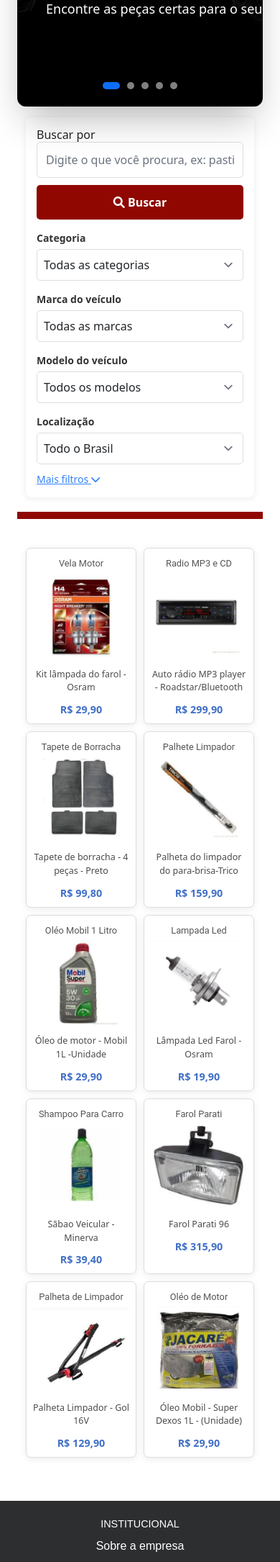
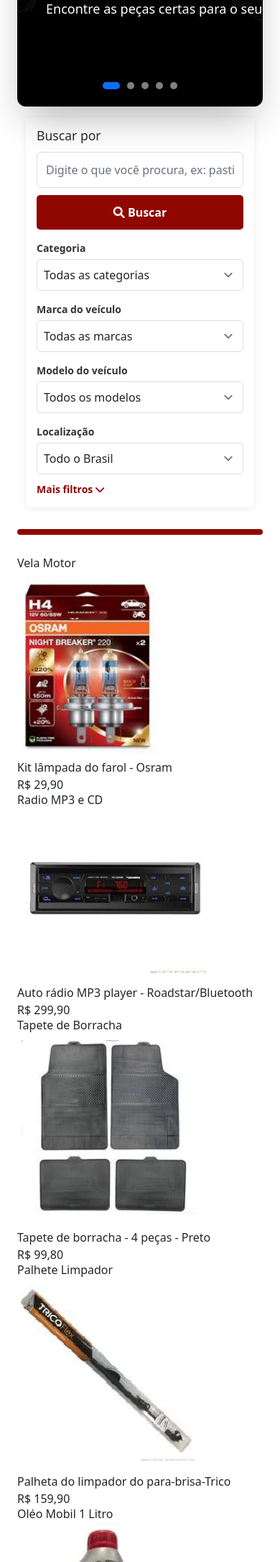
Before and after one commit to YURI717-Hub/TCC-ETEC-Sebrae, a PHP site: page / in a window 390 px wide. Shown: the part 436-2606 px from the top of the page at 72% size. Run offline with PHP 8.4, Linux system fonts and the light colour scheme; some libraries are stand-ins or nearby versions.

Commit message:
Refactor CSS for hero section and layout adjustments

```diff
--- a/assets/css/style.css
+++ b/assets/css/style.css
@@ -438,167 +378,12 @@ nav ul li:hover a {
 
 .linha-marcacao {
     width: 100%;
-    height: 15px;
+    height: 10px;
 
     background-color: var(--primary);
 
-    margin: 20px 0;
-}
-
-
-/* =========================================================
-   SELEÇÃO DE PRODUTOS
-========================================================= */
-
-.selecao-produto {
-    width: 220px;
-
-    padding: 15px;
-
-    display: flex;
-
-    flex-direction: column;
-
-    align-items: flex-start;
-
-    flex-shrink: 0;
-}
-
-.cabecalho-produto {
-    width: 130px;
-
-    margin: 10px auto 20px;
-    padding: 6px;
-
-    display: flex;
-
-    align-items: center;
-    justify-content: center;
-
-    background-color: var(--primary);
-
-    border-radius: var(--radius);
-
-    color: var(--white);
-
-    font-size: 0.9rem;
-
-    text-transform: uppercase;
-
-    text-align: center;
-}
-
-.selecao label {
-    display: block;
-
-    margin: 8px 0 8px 15px;
-
-    line-height: 1.4;
-
-    cursor: pointer;
-}
-
-
-/* =========================================================
-   MOSTRUÁRIO
-========================================================= */
-
-.mostruario {
-    width: 100%;
-    max-width: var(--container);
-
-    margin: 0 auto;
-
-    padding: 30px 20px;
-
-    display: flex;
-
-    align-items: flex-start;
-
-    gap: 30px;
-}
-
-
-/* =========================================================
-   GALERIA
-========================================================= */
-
-.galeria-produtos {
-    flex: 1;
-
-    width: 100%;
-
-    display: grid;
-
-    grid-template-columns: repeat(4, minmax(0, 1fr));
-
-    gap: 20px;
-}
-
-
-/* =========================================================
-   PRODUTO
-========================================================= */
-
-.produto {
-    width: 100%;
-
-    padding: 18px;
-
-    background-color: var(--white);
-
-    border: 1px solid var(--border);
-
-    border-radius: var(--radius);
-
-    box-shadow: var(--shadow);
-
-    text-align: center;
-
-    transition: 0.25s ease;
-}
-
-.produto:hover {
-    transform: translateY(-5px);
-
-    box-shadow: 0 8px 20px rgba(0, 0, 0, 0.12);
-}
-
-.produto img {
-    width: 100%;
-    height: 200px;
-
-    object-fit: contain;
-
-    margin-bottom: 12px;
-
-    border-radius: 6px;
-}
-
-.produto h3 {
-    margin: 8px 0;
-
-    color: #555;
-
-    font-family: "Roboto", sans-serif;
-
-    font-size: 1rem;
-}
-
-.produto p {
-    margin-bottom: 8px;
-
-    color: #4d4b4c;
-
-    font-size: 0.95rem;
-}
-
-.preco {
-    color: #4170c7;
-
-    font-size: 1.1rem;
-
-    font-weight: bold;
+    margin: 30px 0;
+    border-radius: 9999px;
 }
 
 
@@ -610,14 +395,20 @@ nav ul li:hover a {
     width: calc(100% - 40px);
     max-width: 1200px;
 
-    margin: 20px auto;
-    padding: 20px;
+    margin: 30px auto 0;
+    padding: 24px;
 
     background-color: var(--white);
 
     border-radius: var(--radius);
 
     box-shadow: var(--shadow);
+}
+
+.search-container h2 {
+    font-size: 1.1rem;
+    color: var(--dark);
+    margin-bottom: 12px;
 }
 
 .search-bar {
@@ -649,7 +440,7 @@ nav ul li:hover a {
 }
 
 .search-btn {
-    padding: 12px 20px;
+    padding: 12px 24px;
 
     border: none;
 
@@ -713,13 +504,13 @@ nav ul li:hover a {
 .advanced-toggle {
     margin-top: 10px;
 
-    color: #3483fa;
+    color: var(--primary);
 
     font-size: 14px;
-
-    text-decoration: underline;
+    font-weight: 600;
 
     cursor: pointer;
+    width: fit-content;
 }
 
 .advanced-filters {
@@ -863,13 +612,8 @@ nav ul li:hover a {
         width: 100%;
     }
 
-    .galeria-produtos {
-        grid-template-columns: repeat(3, minmax(0, 1fr));
-    }
-
-    .carrossel img {
-        width: 380px;
-        height: 380px;
+    .hero-content h1 {
+        font-size: 2.4rem;
     }
 }
 
@@ -964,62 +708,16 @@ nav ul li:hover a {
        HERO
     */
 
-    .secao-horizontal {
-        gap: 25px;
+    .hero {
+        min-height: 340px;
     }
 
-    .conteudo-esquerdo {
-        max-width: 55%;
+    .hero-content {
+        padding: 0 30px;
     }
 
-    .carrossel img {
-        width: 330px;
-        height: 330px;
-    }
-
-
-    /*
-       PRODUTOS
-    */
-
-    .mostruario {
-        flex-direction: column;
-        align-items: stretch;
-    }
-
-    .selecao-produto {
-        width: 100%;
-
-        align-items: center;
-    }
-
-    .cabecalho-produto {
-        margin-left: 0;
-        margin-right: 0;
-    }
-
-    .selecao {
-        width: 100%;
-
-        display: flex;
-
-        flex-wrap: wrap;
-
-        justify-content: center;
-
-        gap: 5px 15px;
-    }
-
-    .selecao label {
-        margin-left: 0;
-    }
-
-    .galeria-produtos {
-        grid-template-columns: repeat(3, minmax(0, 1fr));
-    }
-
-    .produto img {
-        height: 180px;
+    .hero-content h1 {
+        font-size: 2rem;
     }
 }
 
@@ -1090,103 +788,29 @@ nav ul li:hover a {
     }
 
 
-    /* TÍTULO */
+    /* HERO */
 
-    .titulo01 {
-        margin: 25px auto 15px;
-
-        font-size: 1.5rem;
+    .hero {
+        min-height: 280px;
     }
 
-
-    /* HERO */
-
-    .secao-horizontal {
-        flex-direction: column;
-
-        padding: 20px 15px;
-
-        gap: 20px;
+    .hero-content {
+        padding: 0 20px;
     }
 
-    .conteudo-esquerdo {
-        width: 100%;
-
-        max-width: 100%;
+    .hero-content h1 {
+        font-size: 1.6rem;
     }
 
-    .conteudo-esquerdo h2 {
-        font-size: 1.4rem;
-    }
-
-    .carrossel-container {
-        width: 100%;
-
-        max-width: 100%;
-    }
-
-    .carrossel {
-        padding: 5px;
-
-        gap: 10px;
-    }
-
-    .carrossel img {
-        width: 80vw;
-        height: 80vw;
-
-        max-width: 350px;
-        max-height: 350px;
+    .hero-content p {
+        font-size: 0.95rem;
     }
 
 
     /* LINHA */
 
     .linha-marcacao {
-        height: 10px;
-    }
-
-
-    /* PRODUTOS */
-
-    .mostruario {
-        padding: 20px 12px;
-
-        gap: 20px;
-    }
-
-    .selecao-produto {
-        padding: 10px;
-    }
-
-    .galeria-produtos {
-        width: 100%;
-
-        grid-template-columns: repeat(2, minmax(0, 1fr));
-
-        gap: 12px;
-    }
-
-    .produto {
-        padding: 12px;
-
-        border-radius: 7px;
-    }
-
-    .produto img {
-        height: 140px;
-    }
-
-    .produto h3 {
-        font-size: 0.9rem;
-    }
-
-    .produto p {
-        font-size: 0.85rem;
-    }
-
-    .preco {
-        font-size: 1rem;
+        height: 8px;
     }
 
 
@@ -1197,7 +821,7 @@ nav ul li:hover a {
 
         padding: 15px;
 
-        margin: 15px auto;
+        margin: 15px auto 0;
     }
 
     .search-bar {
@@ -1278,48 +881,8 @@ nav ul li:hover a {
         font-size: 0.75rem;
     }
 
-    .titulo01 {
-        font-size: 1.25rem;
-
-        padding: 0 10px;
-    }
-
-    .clique-button {
-        width: 170px;
-    }
-
-    .galeria-produtos {
-        grid-template-columns: repeat(2, minmax(0, 1fr));
-
-        gap: 10px;
-    }
-
-    .produto {
-        padding: 8px;
-    }
-
-    .produto img {
-        height: 120px;
-    }
-
-    .produto h3 {
-        font-size: 0.8rem;
-
-        margin: 5px 0;
-    }
-
-    .produto p {
-        font-size: 0.78rem;
-    }
-
-    .preco {
-        font-size: 0.9rem;
-    }
-
-    .selecao {
-        flex-direction: column;
-
-        align-items: flex-start;
+    .hero-content h1 {
+        font-size: 1.3rem;
     }
 }
 
```
Also changed, not shown: other parts of assets/css/style.css (+69 -205 lines).
